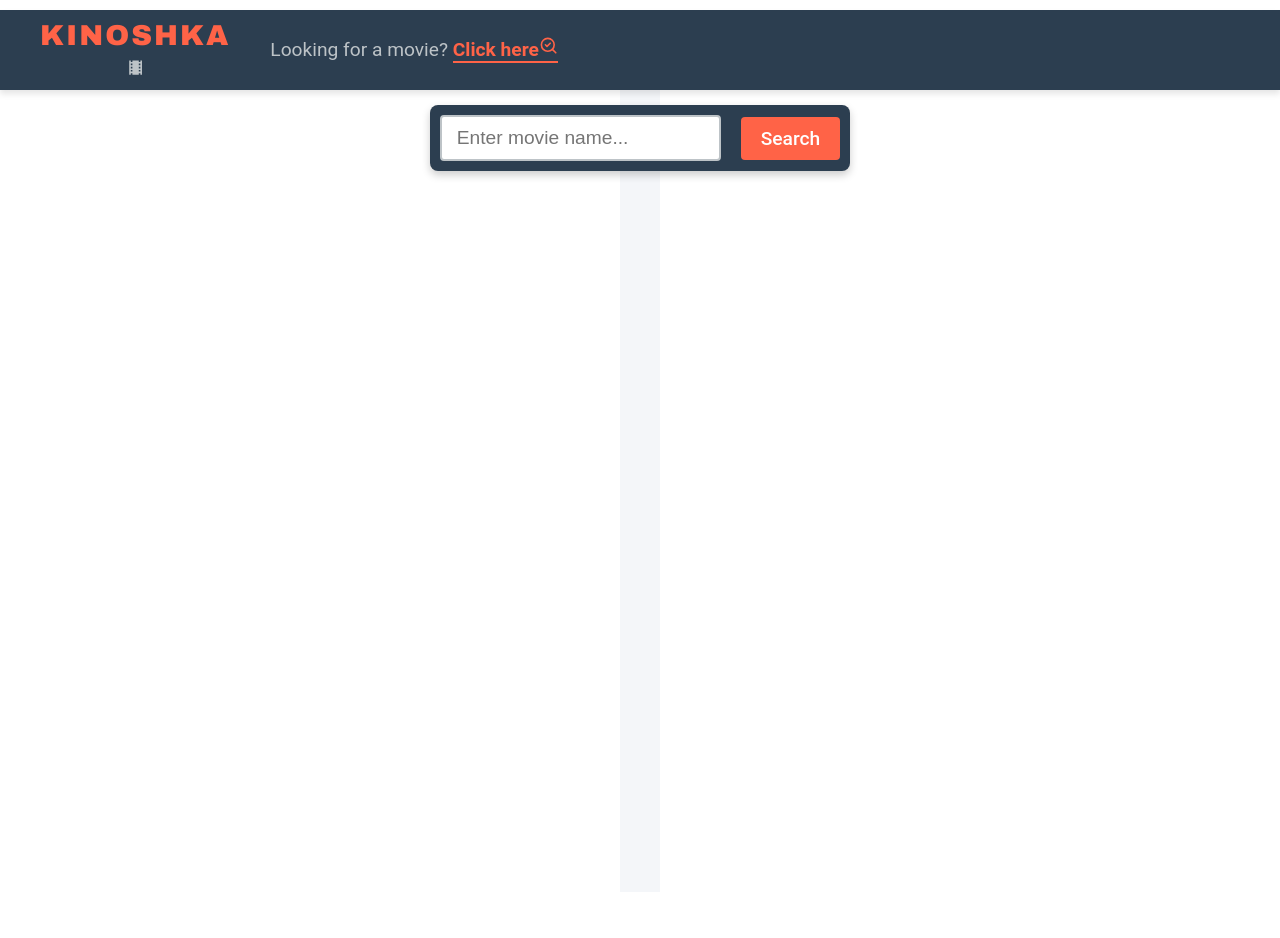
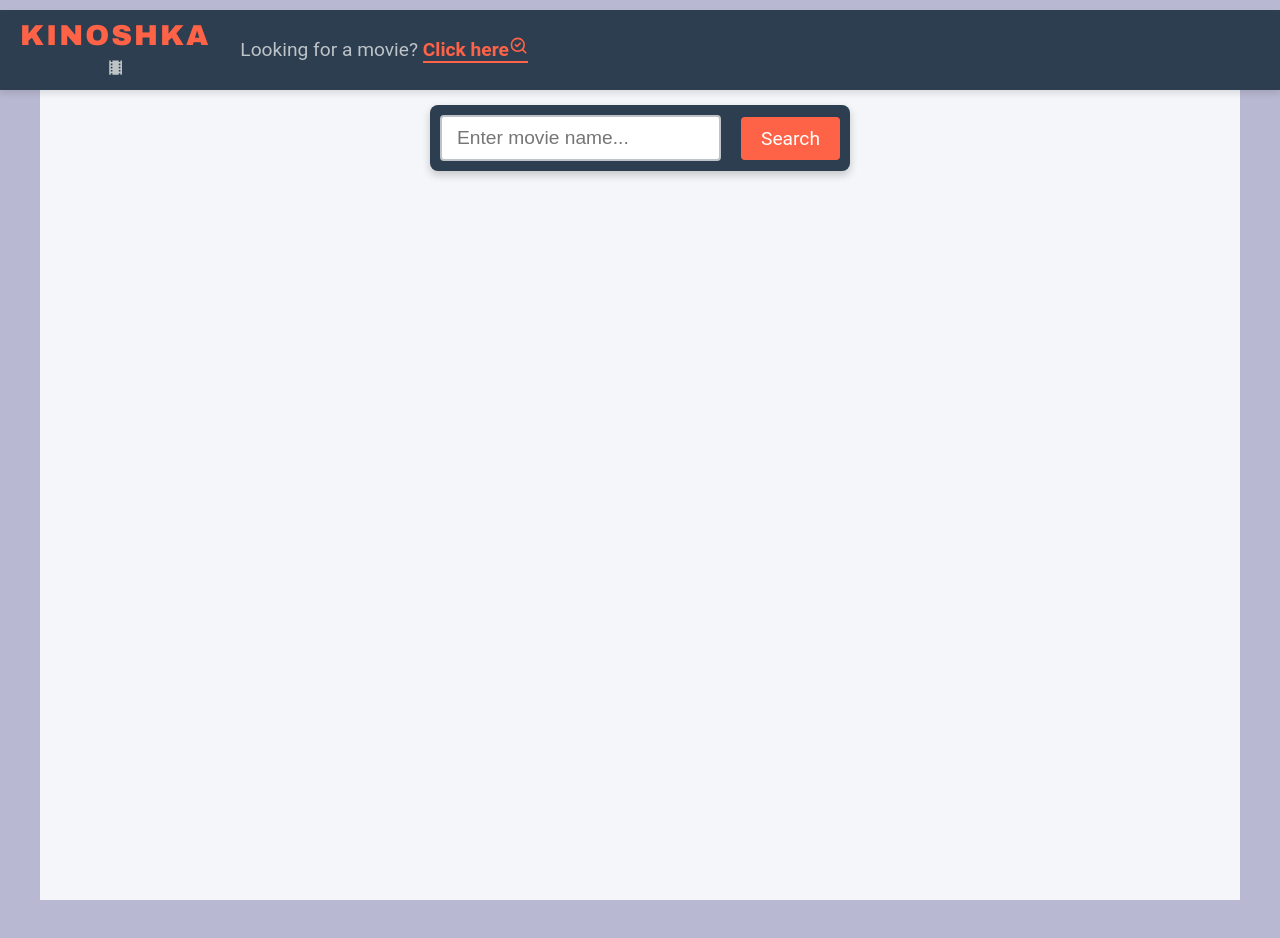
Before and after one commit to oksana-rybalka/goit-react-hw-05, a React (Vite) app: page /movies in a window 1280 px wide. Built offline with nearby package versions, Linux system fonts and the light colour scheme.

Commit message:
little css

```diff
--- a/src/components/Navigation/Navigation.module.css
+++ b/src/components/Navigation/Navigation.module.css
@@ -7,14 +7,14 @@
   background-color: #2c3e50;
   color: #ffffff;
   display: flex;
-  align-items: center;
+  justify-content: center;
   box-shadow: 0 4px 6px rgba(0, 0, 0, 0.1);
   z-index: 1000;
 }
 
 .wrapper {
   width: 100%;
-  max-width: 1200px;
+  max-width: 1280px;
   margin: 0 auto;
   padding: 20px 20px;
   display: flex;
@@ -25,7 +25,7 @@
 .nav {
   display: flex;
   align-items: center;
-  gap: 30px;
+  gap: 20px;
 }
 
 .logo {
@@ -58,7 +58,6 @@
   color: #ffffff;
 }
 
-/* Активне посилання */
 .activeLink {
   font-weight: bold;
   color: #ffffff;
--- a/src/index.css
+++ b/src/index.css
@@ -4,8 +4,8 @@
   font-weight: 400;
 
   color-scheme: light dark;
-  /* color: rgba(250, 245, 252, 0.87); */
-  background-color: #605b62;
+  color: rgba(250, 245, 252, 0.87);
+  background-color: #b8b8d2;
 
   font-synthesis: none;
   text-rendering: optimizeLegibility;
@@ -23,7 +23,7 @@
 }
 a:hover {
   color: rgb(158, 14, 214);
-} */
+ }
 
 body {
   margin: 0;
@@ -49,9 +49,7 @@ button {
   cursor: pointer;
   transition: border-color 0.25s;
 }
-/* button:hover {
-  border-color: #7905aa;
-} */
+
 button:focus,
 button:focus-visible {
   outline: 4px auto -webkit-focus-ring-color;
@@ -64,8 +62,8 @@ button:focus-visible {
   }
   a:hover {
     /* color: #747bff; */
-    /* color: rgb(185, 43, 240); */
-  }
+    /* color: rgb(185, 43, 240); *
+
   button {
     background-color: #f9f9f9;
   }
--- a/src/pages/MoviesPage/MoviesPage.module.css
+++ b/src/pages/MoviesPage/MoviesPage.module.css
@@ -1,9 +1,8 @@
-/* Основний контейнер для сторінки */
 .moviesPage {
-  padding-top: 60px; /* Відступ для забезпечення простору під хедером */
+  padding-top: 60px;
   padding-left: 20px;
   padding-right: 20px;
-  background-color: #f4f6f9; /* Світлий фон для сторінки */
+  background-color: #f4f6f9;
   min-height: 100vh;
   display: flex;
   flex-direction: column;
```
